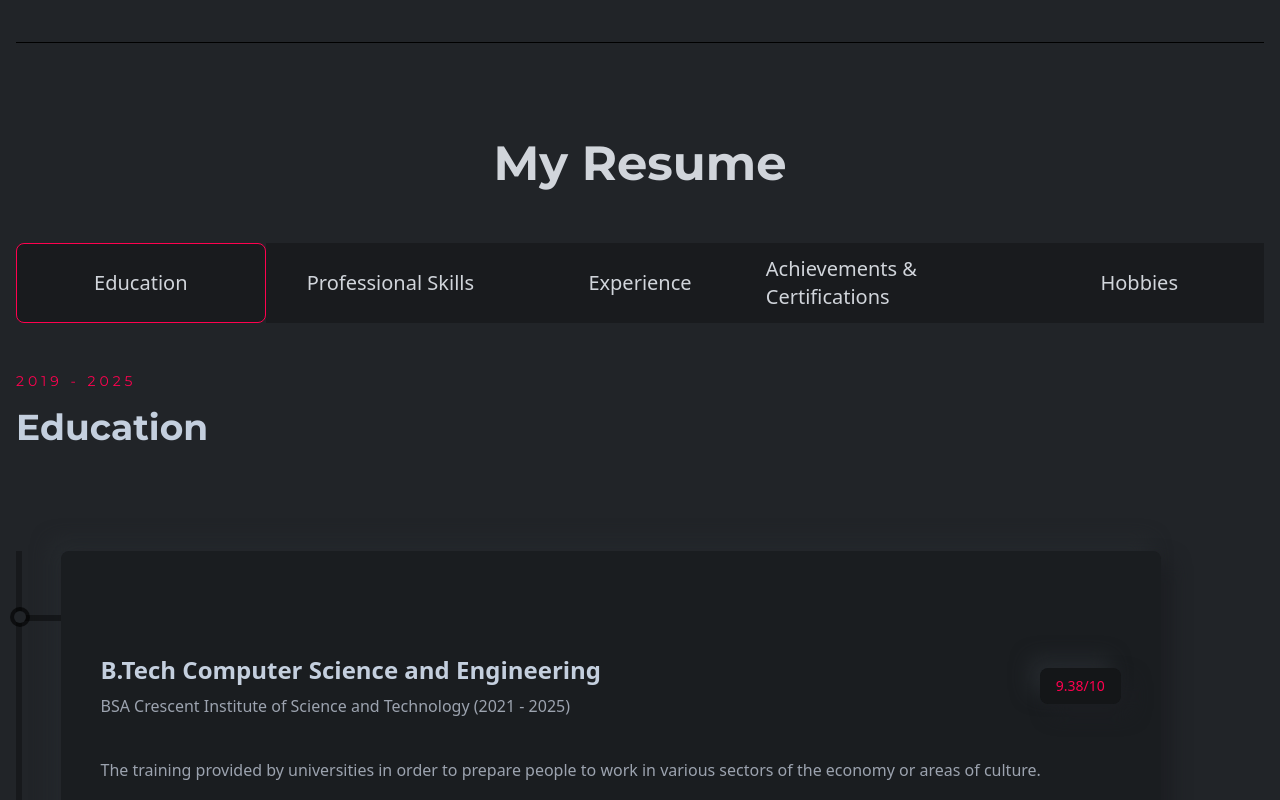
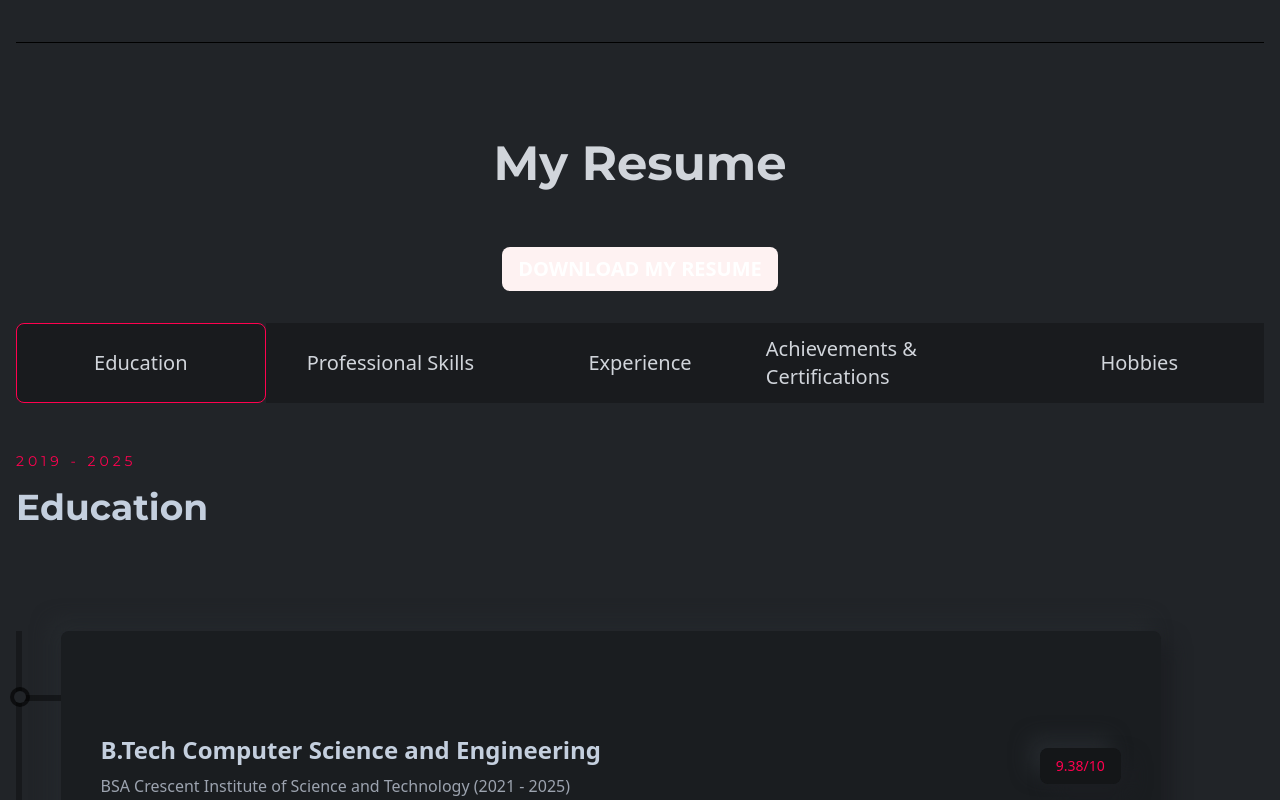
Before and after one commit to TanushMM/tanushmm.github.io, a React (Create React App) app: page / in a window 1280 px wide. Shown: the part 3120-3920 px from the top of the page. Built offline with nearby package versions, Linux system fonts and the light colour scheme.

Commit message:
Added resume link and removed one of the footers

```diff
--- a/src/components/Main.js
+++ b/src/components/Main.js
@@ -21,7 +21,7 @@ const Main = () => {
             <Resume />
             <Testimonial />
             <Contact />
-            <Footer />
+            {/* <Footer /> */}
             <FooterBottom/>
         </div>
         </div>
--- a/src/components/resume/Resume.js
+++ b/src/components/resume/Resume.js
@@ -14,8 +14,12 @@ const Resume = () => {
    const [hobbiesData, setHobbiesData] = useState(false);
   return (
     <section id="resume" className="w-full py-20 border-b-[1px] border-b-black">
-      <div className="flex justify-center items-center text-center">
-        <Title title="" des="My Resume" />
+      <div className="flex flex-col justify-center items-center text-center mb-8">
+        <Title title="" des="My Resume"/>
+        <button
+        className="text-xl uppercase text-designColor font-semibold mt-1 px-4 py-2 rounded-lg bg-red-50 text-white hover:bg-red-300">
+       <a href="https://drive.google.com/file/d/1em_E_vVCe5SQmuGsyZ1B-AD7dC9mY2P0/view?usp=drive_link" target="_blank">Download my Resume</a>
+      </button>
       </div>
       <div>
         <ul className="w-full grid grid-cols-1 md:grid-cols-2 xl:grid-cols-5">
```
